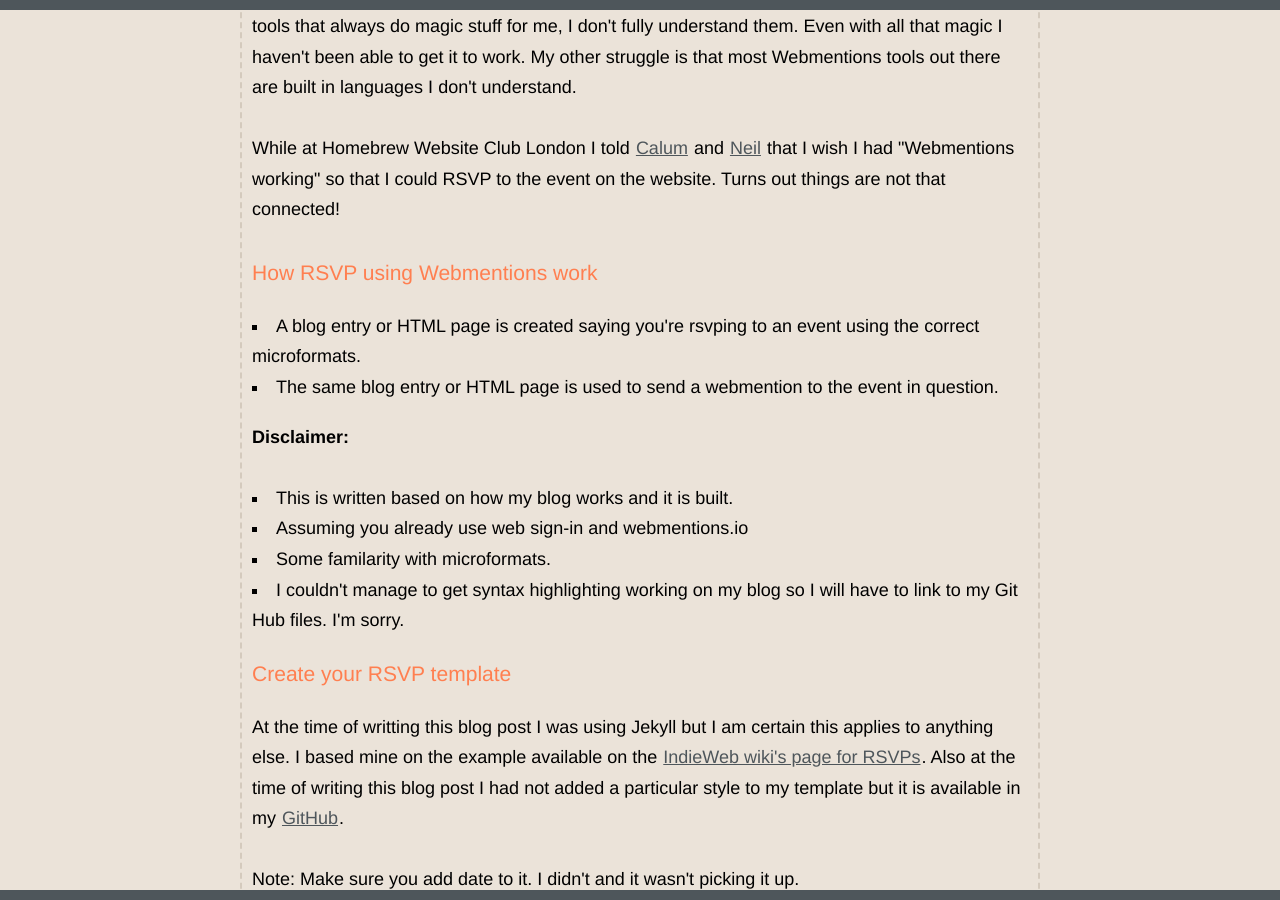
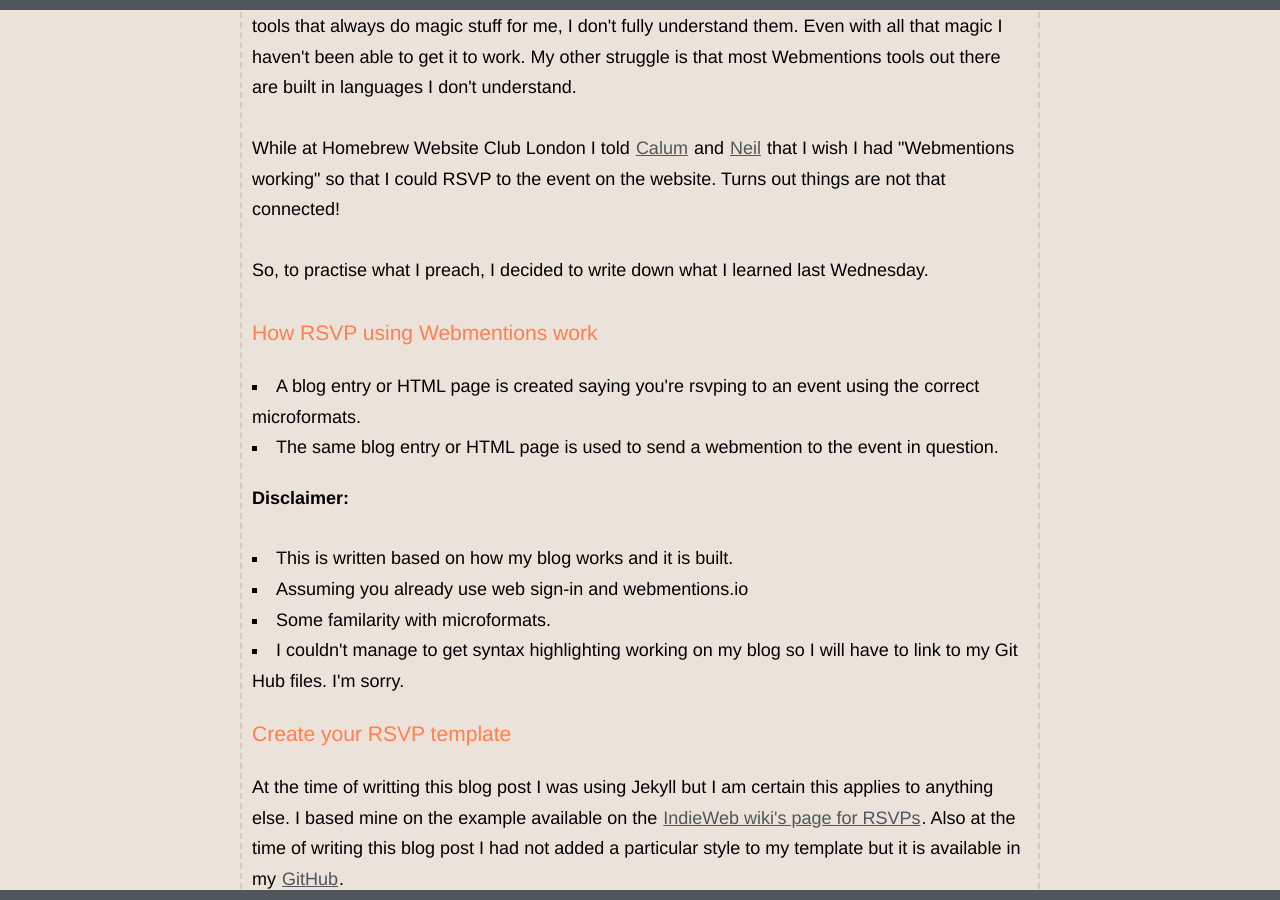
Before and after one commit to ohhelloana/ohhelloana, a Jekyll site: the page built from _posts/2019-05-18-rsvp-using-webmentions.html, in a window 1280 px wide and 900 px high, scrolled down 594 px. Built offline with Jekyll 4.4.1, drawn with Linux system fonts in a browser that asks for light colours.

Commit message:
Update post

```diff
--- a/_posts/2019-05-18-rsvp-using-webmentions.html
+++ b/_posts/2019-05-18-rsvp-using-webmentions.html
@@ -20,6 +20,8 @@ listening: nothing
 <p>One thing I struggle a lot is with Webmentions. I usually joke that I have a Webmention curse. I've tried many tools to try to get Webmentions in my blog but because I would use third party tools that always do magic stuff for me, I don't fully understand them. Even with all that magic I haven't been able to get it to work. My other struggle is that most Webmentions tools out there are built in languages I don't understand.</p>
 
 <p>While at Homebrew Website Club London I told <a href="https://calumryan.com/">Calum</a> and <a href="https://doubleloop.net/">Neil</a> that I wish I had "Webmentions working" so that I could RSVP to the event on the website. Turns out things are not that connected!</p>
+
+<p>So, to practise what I preach, I decided to write down what I learned last Wednesday.</p>
 
 <h3>How RSVP using Webmentions work</h3>
 
```
